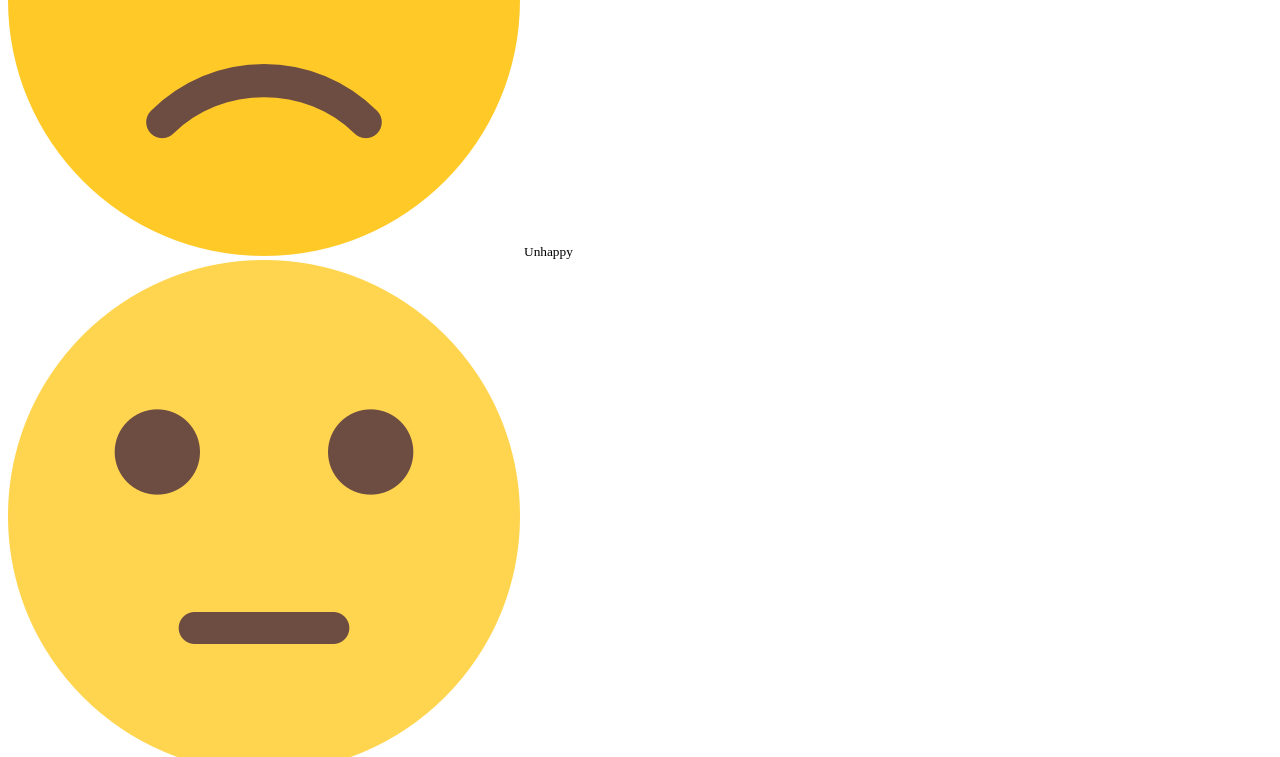
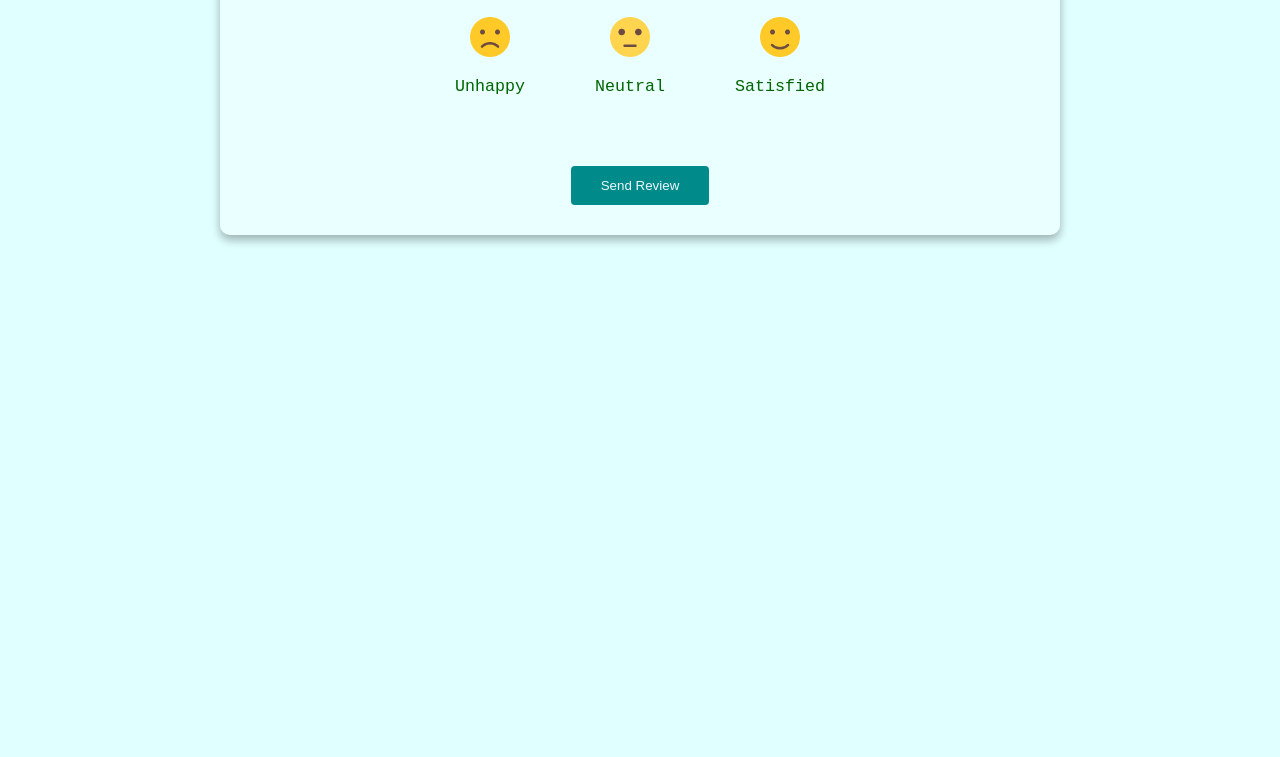
Before and after one commit to yasermaly/feedback-ui, a plain HTML site: page index.html in a window 1280 px wide. Shown: the part 336-1093 px from the top of the page. After the commit the page ends 800 px from the top, so only its background shows below. Drawn offline with Linux system fonts and the light colour scheme.

Commit message:
added styling

```diff
--- a/index.html
+++ b/index.html
@@ -9,19 +9,30 @@
   </head>
   <body>
     <div class="container" id="container">
+
       <h1 class="heading">Feedback UI</h1>
+
       <div class="ratings-container" id="ratings-container">
+
         <div class="rating">
           <img src="sad.png" alt="sad face"/>
           <small>Unhappy</small>
         </div>
+
         <div class="rating">
           <img src="neutral.png" alt="neutral face"/>
           <small>Neutral</small>
+        </div>
+
         <div class="rating">
           <img src="smile.png" alt="neutral face"/>
           <small>Satisfied</small>
+          </div>
+
         </div>
+
+        <button class='btn' type="submit">Send Review</button>
+
       </div>
     </div>
   </body>
--- a/style.css
+++ b/style.css
@@ -0,0 +1,76 @@
+body {
+  margin: 0;
+  background-color: lightcyan;
+  color: darkgreen;
+  display: flex;
+  min-height: 100vh;
+  justify-content: center;
+  align-items: center;
+  font-family: monospace;
+}
+
+.container {
+  background: rgba(255, 255, 255, 0.3);
+  box-shadow: 0 5px 10px rgba(0, 0, 0, 0.3);
+  border-radius: 10px;
+  padding: 20px;
+  width: 85%;
+  max-width: 800px;
+  text-align: center;
+  font-size: 20px;
+}
+
+.heading {
+  margin: 15px;
+  font-size: 30px;
+}
+
+.ratings-container {
+  display: flex;
+  justify-content: center;
+  padding: 20px 0;
+}
+
+small {
+  margin: 20px;
+}
+
+.rating {
+  display: flex;
+  flex-direction: column;
+  align-items: center;
+  cursor: pointer;
+  padding: 10px;
+  margin: 10px 5px;
+}
+
+.rating:hover {
+  background: darkseagreen;
+  border-radius: 10px;
+  box-shadow: 0 0 10px rgba(0, 0, 0, 0.3);
+  color: aliceblue;
+  transition: all 300ms ease;
+}
+
+.btn {
+  background-color: darkcyan;
+  color: aliceblue;
+  border: 0;
+  margin: 10px;
+  border-radius: 4px;
+  padding: 12px 30px;
+  cursor: pointer;
+}
+
+.btn:hover {
+  box-shadow: 0 5px 10px rgba(0, 0, 0, 0.3);
+  transition: all 300ms ease;
+}
+
+.btn:active {
+  transform: scale(0.96);
+}
+
+.rating img {
+  width: 40px;
+}
```
